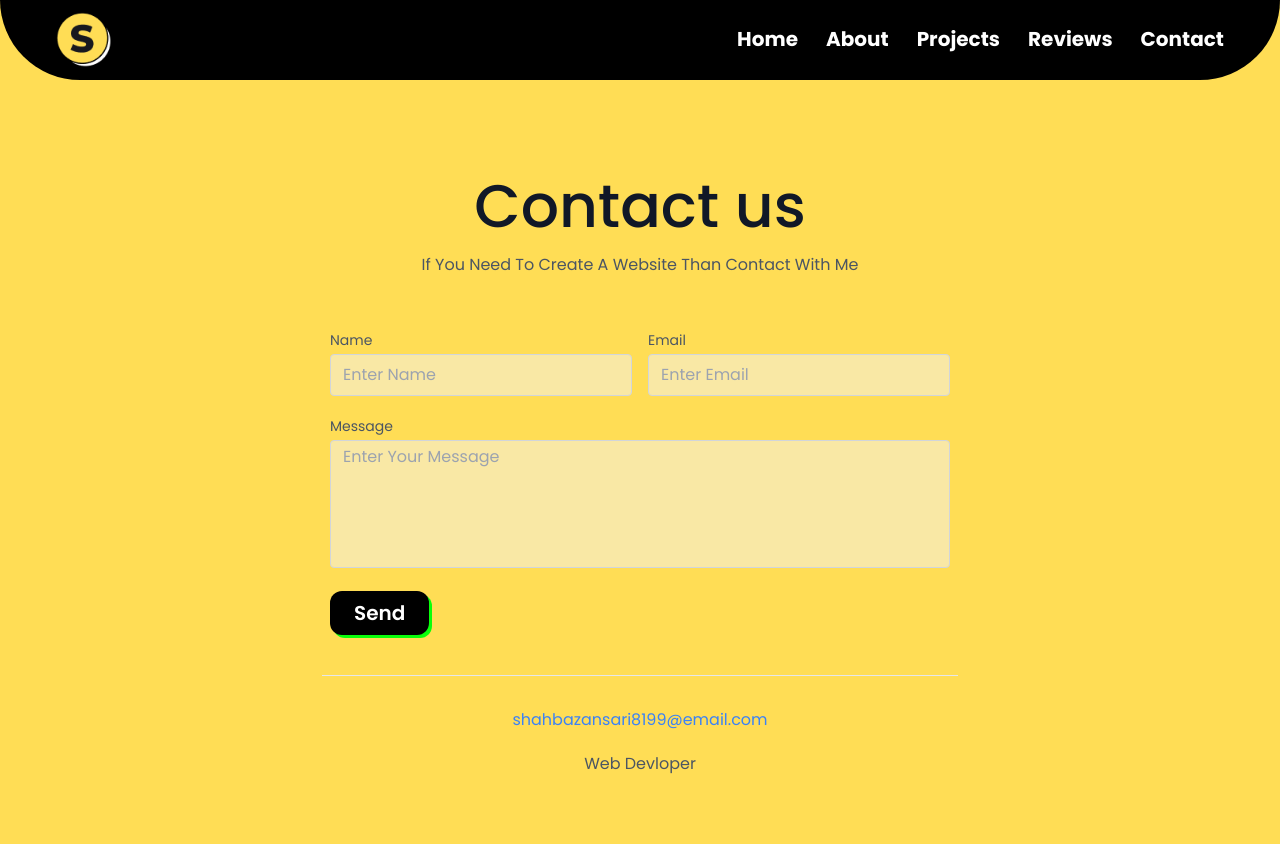
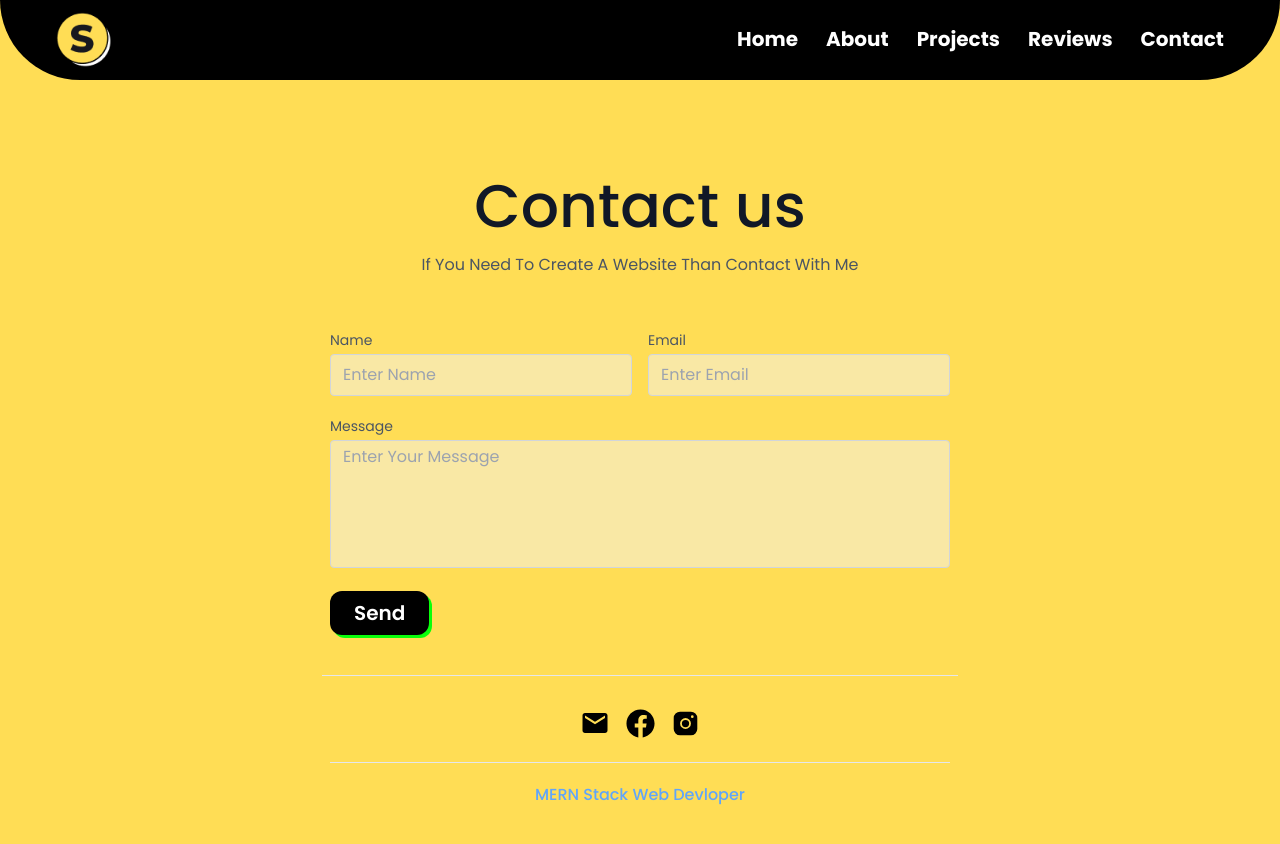
Before and after one commit to Shahbaz187/portfolio-frontend, a React (Vite) app: page /contact in a window 1280 px wide. Shown: the top 844 px of the page. Built offline with nearby package versions, Linux system fonts and the light colour scheme.

Commit message:
add socail links

```diff
--- a/src/Components/Contact.jsx
+++ b/src/Components/Contact.jsx
@@ -5,7 +5,9 @@ import { toast } from 'react-toastify';
 import { useNavigate } from 'react-router-dom';
 import "react-toastify/dist/ReactToastify.css";
 import { useForm } from "react-hook-form";
-
+import { MdEmail } from "react-icons/md";
+import { FaFacebook } from "react-icons/fa";
+import { PiInstagramLogoFill } from "react-icons/pi";
 
 const fadeInIp = {
   hidden: {
@@ -81,7 +83,10 @@ const handleInp = (e) => {
           >
             <motion.div variants={fadeInIp} className="w-1/2 p-2">
               <div className="relative">
-                <label htmlFor="name" className="text-sm leading-7 text-gray-600">
+                <label
+                  htmlFor="name"
+                  className="text-sm leading-7 text-gray-600"
+                >
                   Name
                 </label>
                 <input
@@ -103,7 +108,10 @@ const handleInp = (e) => {
             </motion.div>
             <motion.div variants={fadeInIp} className="w-1/2 p-2">
               <motion.div variants={fadeInIp} className="relative">
-                <label htmlFor="email" className="text-sm leading-7 text-gray-600">
+                <label
+                  htmlFor="email"
+                  className="text-sm leading-7 text-gray-600"
+                >
                   Email
                 </label>
                 <input
@@ -160,14 +168,25 @@ const handleInp = (e) => {
               variants={fadeInIp}
               className="mt-8 w-full border-t border-gray-200 p-2 pt-8 text-center"
             >
-              <a
-                className="text-blue-500"
-                href="mailto:shahbazansari8199@email.com"
-              >
-                shahbazansari8199@email.com
-              </a>
-              <p className="my-5 leading-normal">
-                Web Devloper
+              <div className="flex justify-center gap-4 items-center border-b border-gray-200 pb-6">
+                <a href="mailto:shahbazansari8199@email.com"
+                  target='_blank'
+                >
+                  <MdEmail className="text-black transition duration-100 hover:text-gray-700" size={30} />
+                </a>
+                <a href="https://www.facebook.com/profile.php?id=61561335181043"
+                  target="_blank"
+                >
+                  <FaFacebook className="text-black transition duration-100 hover:text-gray-700" size={29} />
+                </a>
+                <a href="https://www.instagram.com/shahbaz_ansari_1807/"
+                  target='_blank'
+                >
+                  <PiInstagramLogoFill className="text-black transition duration-100 hover:text-gray-700" size={29} />
+                </a>
+              </div>
+              <p className="my-5 leading-normal text-blue-400 font-medium">
+                MERN Stack Web Devloper
                 <br />
               </p>
             </motion.div>
```
